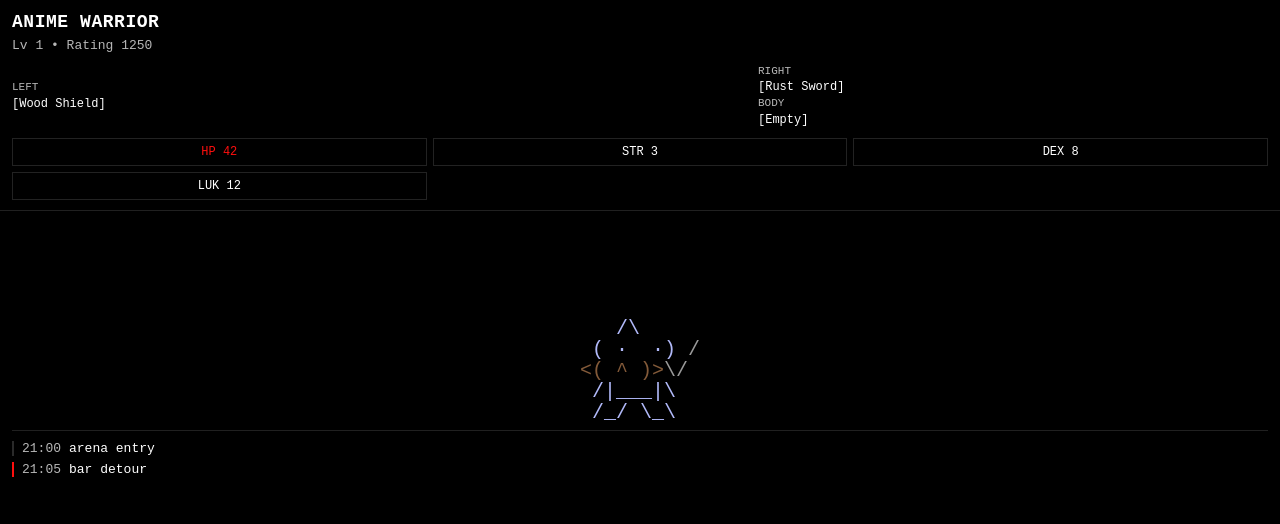
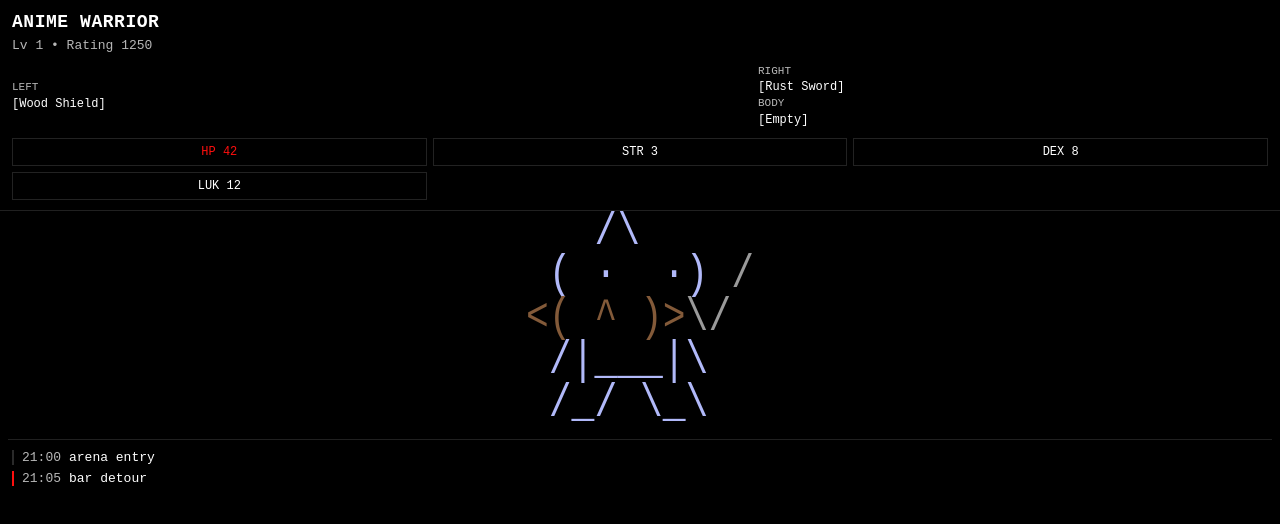
Before and after one commit to yeargor/palmerin, a website: page index.html in a window 1280 px wide. Drawn offline with Linux system fonts and the light colour scheme.

Commit message:
checkpoint: before centering fighter on viewport

```diff
--- a/styles.css
+++ b/styles.css
@@ -88,8 +88,8 @@ body {
 
 .sprite {
   margin: 0;
-  line-height: 1.05;
-  font-size: clamp(14px, 3.8vw, 20px);
+  line-height: 0.95;
+  font-size: clamp(22px, 7vw, 38px);
   text-align: center;
   white-space: pre;
   color: var(--rare);
@@ -156,18 +156,20 @@ body {
 
 .fighter-stage {
   position: relative;
-  height: clamp(130px, 30vh, 220px);
+  margin-top: -6px;
+  height: clamp(150px, 30vh, 235px);
   display: flex;
   align-items: flex-end;
   justify-content: center;
-  padding: 0 12px;
+  padding: 0 8px;
 }
 
 .fighter-stage .sprite {
   position: absolute;
   left: 50%;
-  bottom: 8px;
-  transform: translateX(-50%);
+  bottom: 14px;
+  transform: translateX(-50%) scaleY(1.2);
+  transform-origin: bottom center;
   z-index: 1;
 }
 
@@ -195,6 +197,7 @@ body {
   }
 
   .fighter-stage {
-    height: clamp(120px, 26vh, 180px);
+    margin-top: -4px;
+    height: clamp(140px, 28vh, 200px);
   }
 }
```
Also changed, not shown: artifacts/mobile/baseline-0838d1c/iphone13-club.png (added), artifacts/mobile/baseline-0838d1c/iphone13-ghost.png (added), artifacts/mobile/baseline-0838d1c/pixel7-club.png (added), artifacts/mobile/baseline-0838d1c/pixel7-ghost.png (added), artifacts/mobile/iphone13-club.png, artifacts/mobile/iphone13-ghost.png, artifacts/mobile/pixel7-club.png, artifacts/mobile/pixel7-ghost.png.
